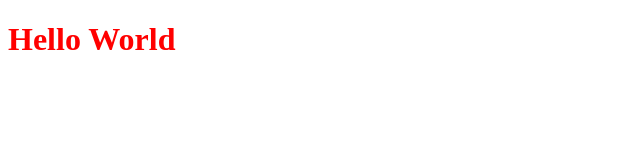
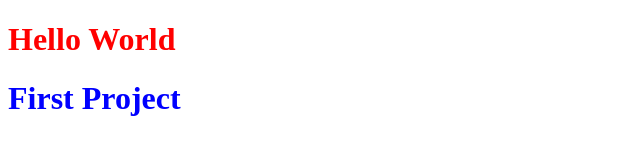
Before and after one commit to MuhammadZubair786/Bootcamp-project, a plain HTML site: page home.html in a window 1280 px wide. Shown: the whole page, without its empty margins (0-640 px from the left). Drawn offline with Linux system fonts and the light colour scheme.

Commit message:
"Add New Heading"

```diff
--- a/index.html
+++ b/home.html
@@ -7,5 +7,6 @@
 </head>
 <body>
     <h1 style="color: red;">Hello World</h1>
+    <h1 style="color: blue;">First Project</h1>
 </body>
 </html>
```
